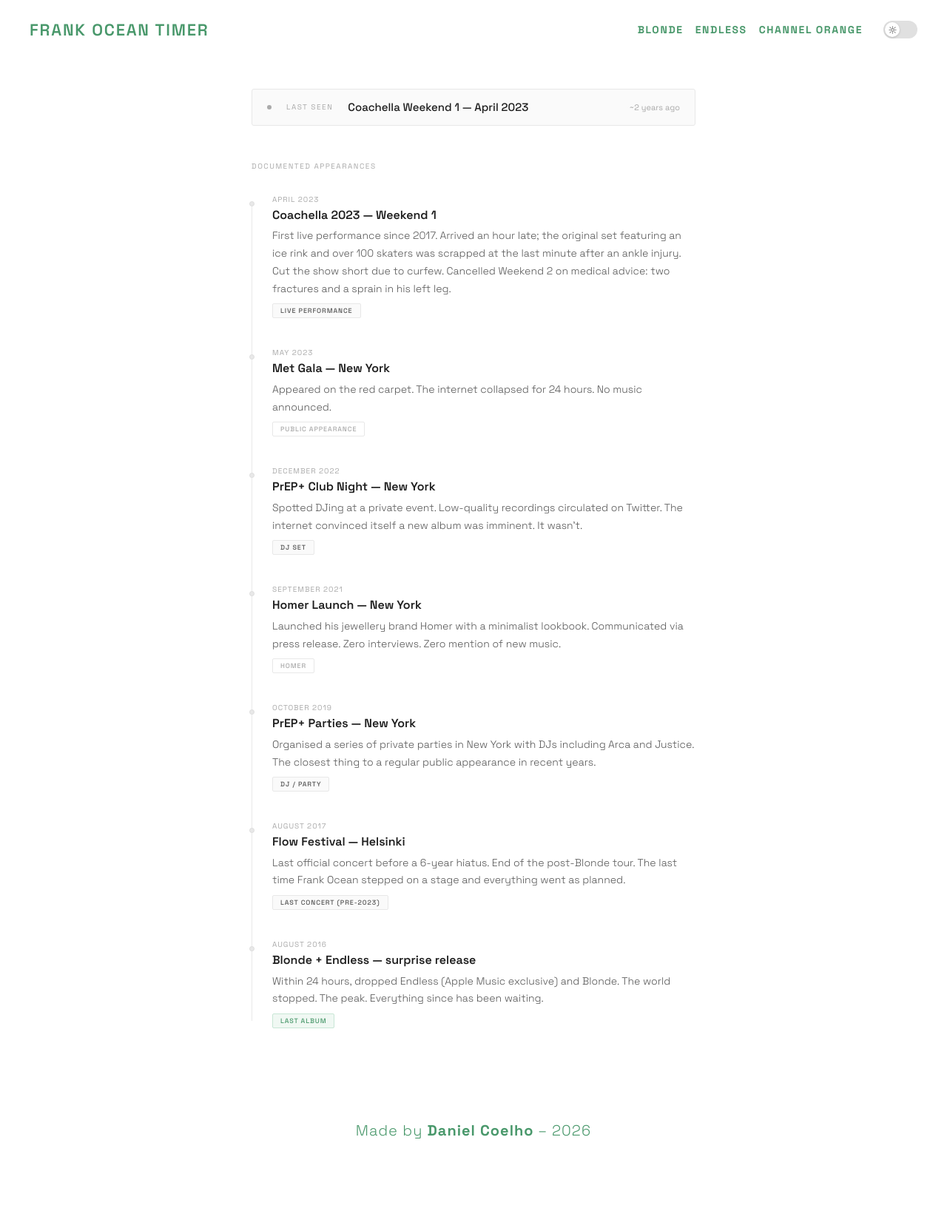
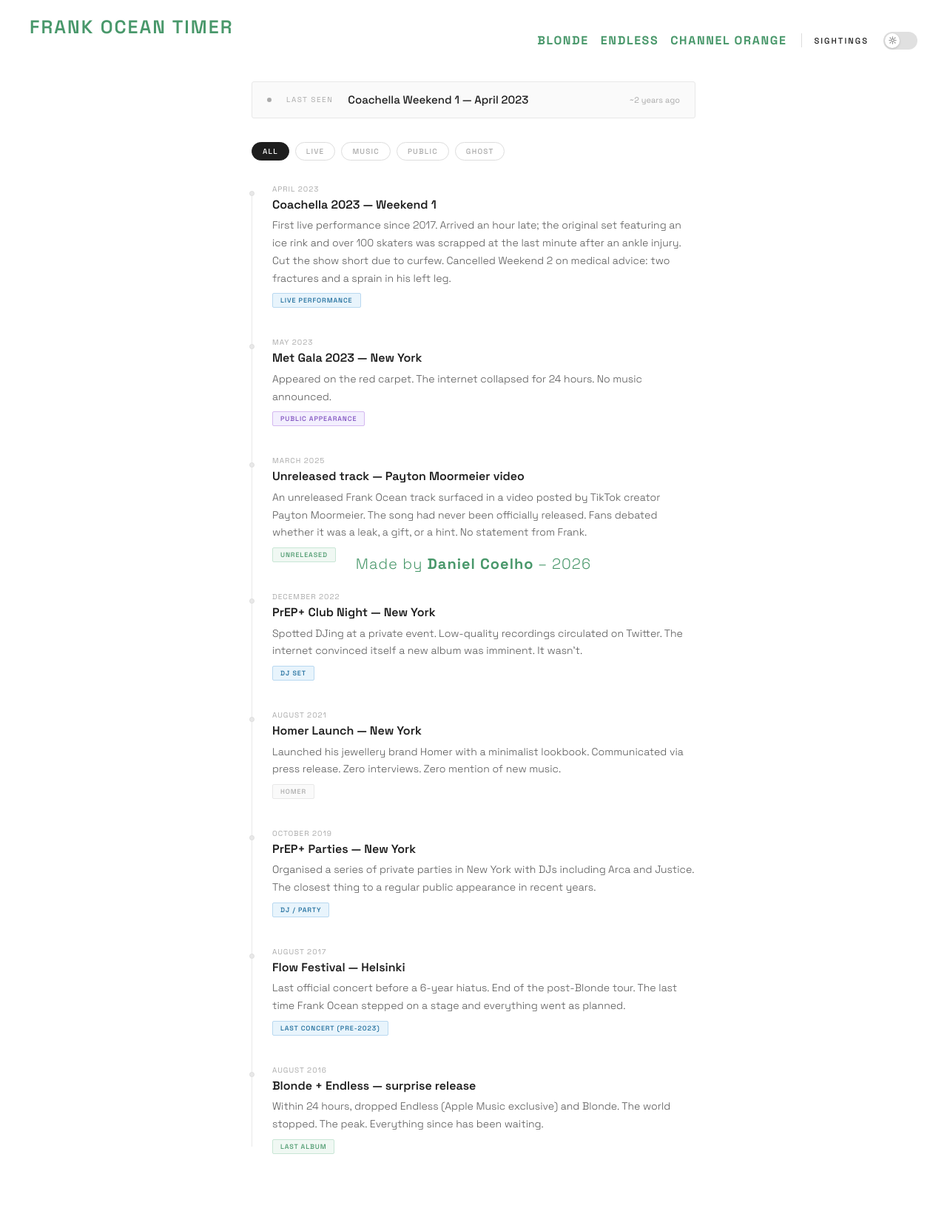
Before and after one commit to Deni-jpg/Frank-Ocean-Timer, a Flask app: page /sightings in a window 1280 px wide. Shown: the whole page at 74% size. Before the commit the page ends 1539 px from the top, so only its background shows below. Run offline with Flask 3, Linux system fonts and the light colour scheme.

Commit message:
fix css alinhamento e tags

```diff
--- a/static/css/sightings.css
+++ b/static/css/sightings.css
@@ -41,12 +41,13 @@
 }
 
 body {
+  position: relative;
   min-height: 100vh;
   display: flex;
   flex-direction: column;
 }
 
-/* ── Cursor vinil melhorado ── */
+/* ── Cursor ── */
 #vinyl-cursor {
   position: fixed;
   width: 44px; height: 44px;
@@ -56,51 +57,38 @@
   left: -100px; top: -100px;
   filter: drop-shadow(0 2px 6px rgba(0,0,0,0.35));
 }
+#vinyl-cursor svg { display: block; animation: vinyl-spin 2.2s linear infinite; animation-play-state: paused; }
+#vinyl-cursor.spinning svg  { animation-play-state: running; }
+#vinyl-cursor.clicking svg  { transform: scale(0.85); }
+@keyframes vinyl-spin { from { transform: rotate(0deg); } to { transform: rotate(360deg); } }
 
-#vinyl-cursor svg {
-  display: block;
-  animation: vinyl-spin 2.2s linear infinite;
-  animation-play-state: paused;
-  transition: transform 0.15s ease;
-}
-
-#vinyl-cursor.spinning svg { animation-play-state: running; }
-#vinyl-cursor.clicking svg { transform: scale(0.85); }
-
-@keyframes vinyl-spin {
-  from { transform: rotate(0deg); }
-  to   { transform: rotate(360deg); }
-}
-
-/* ── Header — flex, tudo alinhado ── */
-#header {
-  width: 100%;
-  padding: 0 40px;
-  height: 80px;
-  display: flex;
-  align-items: center;
-  justify-content: space-between;
-  flex-shrink: 0;
+/* ── Cabeçalho — igual ao index.html ── */
+#cabeca {
+  position: absolute;
+  top: 20px;
+  left: 40px;
+  text-transform: uppercase;
+  letter-spacing: 0.05em;
 }
 
 h1#titulo {
+  font-family: 'Space Grotesk', sans-serif;
   font-weight: 600;
-  font-size: 22px;
+  font-size: 25px;
   color: var(--green);
   letter-spacing: 0.08em;
-  text-transform: uppercase;
   transition: color 0.3s;
-  white-space: nowrap;
 }
 
-/* ── Nav ── */
+/* ── Nav — igual ao index.html ── */
 #navButtons {
+  position: absolute;
+  top: 40px;
+  right: 40px;
+  text-transform: uppercase;
+  letter-spacing: 0.10em;
   display: flex;
   align-items: center;
-  gap: 0;
-  text-transform: uppercase;
-  letter-spacing: 0.10em;
-  flex-wrap: nowrap;
 }
 
 .nav-btn {
@@ -109,11 +97,9 @@
   padding: 0.25rem 0;
   color: var(--green);
   text-decoration: none;
+  transition: color 0.3s ease-in-out;
   font-weight: 800;
-  font-size: 14px;
-  transition: color 0.3s ease-in-out;
   cursor: none;
-  white-space: nowrap;
 }
 
 .nav-btn::after {
@@ -125,10 +111,27 @@
   transition: width 0.5s ease-in-out;
 }
 
-.nav-btn:hover::after { width: 100%; }
+.nav-btn:hover::after         { width: 100%; }
 .nav-btn.blonde:hover         { color: var(--green); }
 .nav-btn.endless:hover        { color: var(--text); }
 .nav-btn.channel-orange:hover { color: #ed702d; }
+
+/* sightings link — separado dos álbuns */
+.nav-sightings {
+  font-size: 0.7em;
+  font-weight: 500;
+  letter-spacing: 0.18em;
+  text-transform: uppercase;
+  text-decoration: none;
+  color: #999;
+  border-left: 1px solid var(--border-mid);
+  padding: 0.15rem 0 0.15rem 1rem;
+  margin-left: 0.75rem;
+  transition: color 0.3s;
+  cursor: none;
+}
+.nav-sightings:hover,
+.nav-sightings.active { color: var(--text); }
 
 /* ── Theme switch ── */
 #themeToggle {
@@ -175,12 +177,13 @@
 /* ── Conteúdo ── */
 #conteudo {
   flex: 1;
-  padding: 40px 40px 60px;
+  padding: 110px 40px 60px;
   max-width: 680px;
   width: 100%;
   margin: 0 auto;
 }
 
+/* last seen */
 .last-seen {
   display: flex;
   align-items: center;
@@ -188,52 +191,57 @@
   border: 1px solid var(--border);
   border-radius: 3px;
   padding: 0.9rem 1.25rem;
-  margin-bottom: 3rem;
+  margin-bottom: 2rem;
   background: var(--surface);
   flex-wrap: wrap;
 }
+.ls-dot { width: 6px; height: 6px; border-radius: 50%; background: var(--text-muted); flex-shrink: 0; }
+.ls-label { font-size: 10px; letter-spacing: 0.15em; text-transform: uppercase; color: var(--text-muted); white-space: nowrap; }
+.ls-value { font-size: 15px; font-weight: 500; color: var(--text); }
+.ls-ago   { margin-left: auto; font-size: 11px; color: var(--text-muted); white-space: nowrap; }
 
-.ls-dot {
-  width: 6px; height: 6px;
-  border-radius: 50%;
-  background: var(--text-muted);
-  flex-shrink: 0;
+/* ── Filtros ── */
+#filters {
+  display: flex;
+  gap: 0.5rem;
+  flex-wrap: wrap;
+  margin-bottom: 2rem;
 }
 
-.ls-label {
+.filter-btn {
+  font-family: 'Space Grotesk', sans-serif;
   font-size: 10px;
-  letter-spacing: 0.15em;
+  font-weight: 500;
+  letter-spacing: 0.12em;
   text-transform: uppercase;
+  padding: 5px 14px;
+  border-radius: 999px;
+  border: 1px solid var(--border-mid);
+  background: transparent;
   color: var(--text-muted);
-  white-space: nowrap;
+  cursor: none;
+  transition: all 0.2s;
 }
 
-.ls-value {
-  font-size: 15px;
-  font-weight: 500;
+.filter-btn:hover {
+  border-color: var(--text-muted);
   color: var(--text);
 }
 
-.ls-ago {
-  margin-left: auto;
-  font-size: 11px;
-  color: var(--text-muted);
-  white-space: nowrap;
+.filter-btn.active {
+  background: var(--text);
+  border-color: var(--text);
+  color: var(--bg);
 }
 
-.section-label {
-  font-size: 10px;
-  letter-spacing: 0.15em;
-  text-transform: uppercase;
-  color: var(--text-muted);
-  margin-bottom: 2rem;
-}
+/* filtros com cor da tag quando activos */
+.filter-btn[data-tag="live"].active    { background: #1a3a5c; border-color: #1a3a5c; color: #7ec8f0; }
+.filter-btn[data-tag="music"].active   { background: #0e2018; border-color: #1a4030; color: #5fc49a; }
+.filter-btn[data-tag="public"].active  { background: #2a1a3a; border-color: #3d2255; color: #c49af0; }
+.filter-btn[data-tag="ghost"].active   { background: var(--surface); border-color: var(--border-mid); color: var(--text-muted); }
 
 /* ── Timeline ── */
-.timeline {
-  position: relative;
-  padding-left: 1.75rem;
-}
+.timeline { position: relative; padding-left: 1.75rem; }
 
 .timeline::before {
   content: '';
@@ -260,34 +269,13 @@
   transition: background 0.2s, border-color 0.2s;
 }
 
-.event:hover::before {
-  background: var(--green);
-  border-color: var(--green);
-}
+.event:hover::before { background: var(--green); border-color: var(--green); }
 
-.event-date {
-  font-size: 10px;
-  letter-spacing: 0.1em;
-  text-transform: uppercase;
-  color: var(--text-muted);
-  margin-bottom: 4px;
-}
+.event-date  { font-size: 10px; letter-spacing: 0.1em; text-transform: uppercase; color: var(--text-muted); margin-bottom: 4px; }
+.event-title { font-size: 16px; font-weight: 600; color: var(--text); margin-bottom: 5px; line-height: 1.4; }
+.event-desc  { font-size: 14px; font-weight: 300; color: var(--text-sub); line-height: 1.7; }
 
-.event-title {
-  font-size: 16px;
-  font-weight: 600;
-  color: var(--text);
-  margin-bottom: 5px;
-  line-height: 1.4;
-}
-
-.event-desc {
-  font-size: 14px;
-  font-weight: 300;
-  color: var(--text-sub);
-  line-height: 1.7;
-}
-
+/* ── Tags ── */
 .event-tag {
   display: inline-block;
   margin-top: 8px;
@@ -299,6 +287,19 @@
   font-weight: 500;
 }
 
+/* live — azul */
+.event-tag.live {
+  background: #e8f4fc;
+  color: #1a6a9a;
+  border: 1px solid #b8d8f0;
+}
+html.dark .event-tag.live {
+  background: #0d1e2e;
+  color: #7ec8f0;
+  border-color: #1a3a5c;
+}
+
+/* music — verde */
 .event-tag.music {
   background: #f0f8f3;
   color: #49986B;
@@ -310,27 +311,38 @@
   border-color: #1a4030;
 }
 
-.event-tag.live {
-  background: var(--surface);
-  color: var(--text-sub);
-  border: 1px solid var(--border);
+/* public appearance — lilás */
+.event-tag.public {
+  background: #f3effe;
+  color: #7c4dbe;
+  border: 1px solid #d4b8f0;
+}
+html.dark .event-tag.public {
+  background: #1e1028;
+  color: #c49af0;
+  border-color: #3d2255;
 }
 
+/* ghost — neutro */
 .event-tag.ghost {
-  background: var(--bg);
+  background: var(--surface);
   color: var(--text-muted);
   border: 1px solid var(--border);
 }
 
-/* ── Rodapé ── */
+/* ── Rodapé — igual ao index.html ── */
 #pe { width: 100%; }
 
 #rodape {
-  text-align: center;
-  padding: 25px 0;
+  font-family: 'Space Grotesk', sans-serif;
+  position: absolute;
+  bottom: 25px;
+  left: 50%;
+  transform: translateX(-50%);
   font-weight: 300;
   font-size: 20px;
   color: var(--green);
+  white-space: nowrap;
   letter-spacing: 0.05em;
   transition: color 0.3s;
 }
--- a/templates/sightings.html
+++ b/templates/sightings.html
@@ -8,35 +8,30 @@
 </head>
 <body>
 
-  <!-- Cursor vinil melhorado -->
   <div id="vinyl-cursor">
     <svg width="44" height="44" viewBox="0 0 44 44" xmlns="http://www.w3.org/2000/svg">
-      <!-- corpo do disco -->
       <circle cx="22" cy="22" r="21" fill="#0d0d0d"/>
-      <!-- ranhuras com opacidade variada para profundidade -->
       <circle cx="22" cy="22" r="18.5" fill="none" stroke="#1e1e1e" stroke-width="1.2"/>
       <circle cx="22" cy="22" r="16"   fill="none" stroke="#222"    stroke-width="0.8"/>
       <circle cx="22" cy="22" r="13.5" fill="none" stroke="#1e1e1e" stroke-width="1"/>
       <circle cx="22" cy="22" r="11"   fill="none" stroke="#222"    stroke-width="0.8"/>
       <circle cx="22" cy="22" r="8.5"  fill="none" stroke="#1e1e1e" stroke-width="0.8"/>
-      <!-- reflexo de luz — arco sutil no topo -->
       <path d="M8 16 A16 16 0 0 1 36 16" fill="none" stroke="#2e2e2e" stroke-width="1.5" stroke-linecap="round"/>
-      <!-- label central (imitação do label colorido dos vinis) -->
-      <circle cx="22" cy="22" r="6" fill="#1a1a1a"/>
+      <circle cx="22" cy="22" r="6"   fill="#1a1a1a"/>
       <circle cx="22" cy="22" r="5.2" fill="#2a2218"/>
-      <!-- buraco central -->
       <circle cx="22" cy="22" r="1.8" fill="#0d0d0d"/>
     </svg>
   </div>
 
-  <!-- Header: título e nav no mesmo flex row, alinhados -->
-  <div id="header">
-    <h1 id="titulo">Frank Ocean Timer</h1>
+  <div id="cabeca">
+    <h1 id="titulo">FRANK OCEAN TIMER</h1>
+  </div>
 
   <div id="navButtons">
     <a href="/blonde"         class="nav-btn blonde">Blonde</a>
     <a href="/endless"        class="nav-btn endless">Endless</a>
     <a href="/channel-orange" class="nav-btn channel-orange">Channel Orange</a>
+    <a href="/sightings"      class="nav-sightings active">Sightings</a>
 
     <button id="themeToggle" aria-label="Toggle dark mode">
       <span class="switch-track">
@@ -59,7 +54,6 @@
       </span>
     </button>
   </div>
-  </div>
 
   <div id="conteudo">
 
@@ -70,53 +64,67 @@
       <span class="ls-ago">~2 years ago</span>
     </div>
 
-    <p class="section-label">Documented appearances</p>
+    <!-- Filtros -->
+    <div id="filters">
+      <button class="filter-btn active" data-tag="all">All</button>
+      <button class="filter-btn" data-tag="live">Live</button>
+      <button class="filter-btn" data-tag="music">Music</button>
+      <button class="filter-btn" data-tag="public">Public</button>
+      <button class="filter-btn" data-tag="ghost">Ghost</button>
+    </div>
 
     <div class="timeline">
 
-      <div class="event">
+      <div class="event" data-tags="live">
         <p class="event-date">April 2023</p>
         <p class="event-title">Coachella 2023 — Weekend 1</p>
         <p class="event-desc">First live performance since 2017. Arrived an hour late; the original set featuring an ice rink and over 100 skaters was scrapped at the last minute after an ankle injury. Cut the show short due to curfew. Cancelled Weekend 2 on medical advice: two fractures and a sprain in his left leg.</p>
         <span class="event-tag live">live performance</span>
       </div>
 
-      <div class="event">
+      <div class="event" data-tags="public">
         <p class="event-date">May 2023</p>
-        <p class="event-title">Met Gala — New York</p>
+        <p class="event-title">Met Gala 2023 — New York</p>
         <p class="event-desc">Appeared on the red carpet. The internet collapsed for 24 hours. No music announced.</p>
-        <span class="event-tag ghost">public appearance</span>
+        <span class="event-tag public">public appearance</span>
       </div>
 
-      <div class="event">
+      <div class="event" data-tags="music">
+        <p class="event-date">March 2025</p>
+        <p class="event-title">Unreleased track — Payton Moormeier video</p>
+        <p class="event-desc">An unreleased Frank Ocean track surfaced in a video posted by TikTok creator Payton Moormeier. The song had never been officially released. Fans debated whether it was a leak, a gift, or a hint. No statement from Frank.</p>
+        <span class="event-tag music">unreleased</span>
+      </div>
+
+      <div class="event" data-tags="live">
         <p class="event-date">December 2022</p>
         <p class="event-title">PrEP+ Club Night — New York</p>
         <p class="event-desc">Spotted DJing at a private event. Low-quality recordings circulated on Twitter. The internet convinced itself a new album was imminent. It wasn't.</p>
         <span class="event-tag live">DJ set</span>
       </div>
 
-      <div class="event">
-        <p class="event-date">September 2021</p>
+      <div class="event" data-tags="ghost">
+        <p class="event-date">August 2021</p>
         <p class="event-title">Homer Launch — New York</p>
         <p class="event-desc">Launched his jewellery brand Homer with a minimalist lookbook. Communicated via press release. Zero interviews. Zero mention of new music.</p>
         <span class="event-tag ghost">homer</span>
       </div>
 
-      <div class="event">
+      <div class="event" data-tags="live">
         <p class="event-date">October 2019</p>
         <p class="event-title">PrEP+ Parties — New York</p>
         <p class="event-desc">Organised a series of private parties in New York with DJs including Arca and Justice. The closest thing to a regular public appearance in recent years.</p>
         <span class="event-tag live">DJ / party</span>
       </div>
 
-      <div class="event">
+      <div class="event" data-tags="live">
         <p class="event-date">August 2017</p>
         <p class="event-title">Flow Festival — Helsinki</p>
         <p class="event-desc">Last official concert before a 6-year hiatus. End of the post-Blonde tour. The last time Frank Ocean stepped on a stage and everything went as planned.</p>
         <span class="event-tag live">last concert (pre-2023)</span>
       </div>
 
-      <div class="event">
+      <div class="event" data-tags="music">
         <p class="event-date">August 2016</p>
         <p class="event-title">Blonde + Endless — surprise release</p>
         <p class="event-desc">Within 24 hours, dropped Endless (Apple Music exclusive) and Blonde. The world stopped. The peak. Everything since has been waiting.</p>
@@ -134,15 +142,34 @@
 
   <script src="{{ url_for('static', filename='js/vinyl-cursor.js') }}"></script>
   <script>
+    // dark mode
     const btn  = document.getElementById('themeToggle');
     const html = document.documentElement;
-
     if (localStorage.getItem('theme') === 'dark') html.classList.add('dark');
-
     btn.addEventListener('click', () => {
       html.classList.toggle('dark');
       localStorage.setItem('theme', html.classList.contains('dark') ? 'dark' : 'light');
     });
+
+    // filtros
+    const filterBtns = document.querySelectorAll('.filter-btn');
+    const events     = document.querySelectorAll('.event');
+
+    filterBtns.forEach(btn => {
+      btn.addEventListener('click', () => {
+        filterBtns.forEach(b => b.classList.remove('active'));
+        btn.classList.add('active');
+
+        const tag = btn.dataset.tag;
+        events.forEach(ev => {
+          if (tag === 'all' || ev.dataset.tags === tag) {
+            ev.style.display = '';
+          } else {
+            ev.style.display = 'none';
+          }
+        });
+      });
+    });
   </script>
 </body>
 </html>
```
Also changed, not shown: other parts of static/css/sightings.css (+36 -29 lines). Lines whose indentation alone changed are shown as unchanged.
